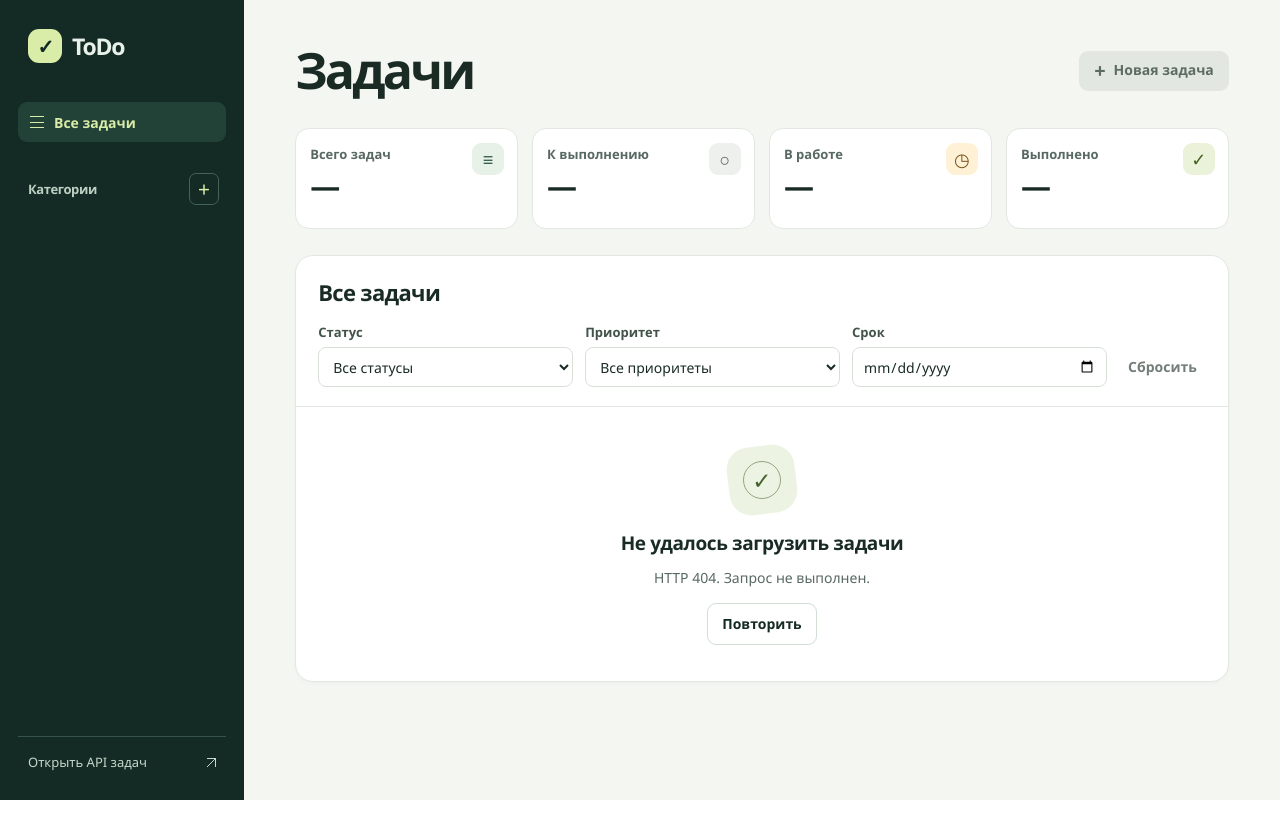
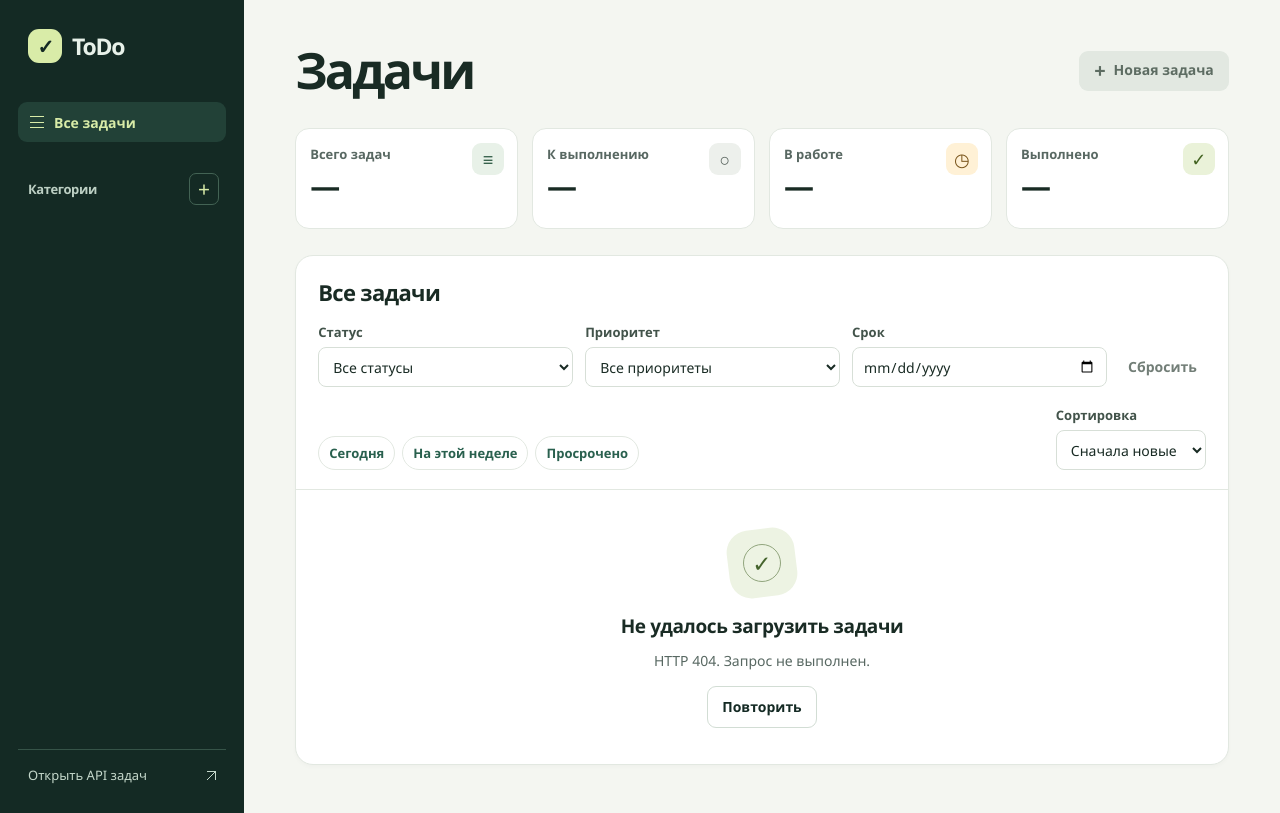
Before and after one commit to artiomchernobai/maven-todo-app, a web app: page /index.html in a window 1280 px wide. Run offline with its HTML, style and script files only (its server is not run), Linux system fonts and the light colour scheme; data that the repository does not hold is empty.

Commit message:
Add task deadline filters, sorting, and category colors

```diff
--- a/src/main/java/com/example/todo/category/CategoryResponse.java
+++ b/src/main/java/com/example/todo/category/CategoryResponse.java
@@ -1,8 +1,8 @@
 package com.example.todo.category;
 
-record CategoryResponse(Long id, String name) {
+record CategoryResponse(Long id, String name, String color) {
 
     static CategoryResponse from(Category category) {
-        return new CategoryResponse(category.getId(), category.getName());
+        return new CategoryResponse(category.getId(), category.getName(), category.getColor());
     }
 }
--- a/src/main/resources/static/index.html
+++ b/src/main/resources/static/index.html
@@ -66,6 +66,20 @@
                     </label>
                     <button class="button text-button" id="reset-filters" type="button" disabled>Сбросить</button>
                 </form>
+                <div class="task-controls">
+                    <div class="quick-dates" id="quick-dates" role="group" aria-label="Быстрые фильтры по срокам">
+                        <button type="button" data-range="today" aria-pressed="false">Сегодня</button>
+                        <button type="button" data-range="week" aria-pressed="false">На этой неделе</button>
+                        <button type="button" data-range="overdue" aria-pressed="false">Просрочено</button>
+                    </div>
+                    <label class="sort-label" for="task-sort">Сортировка
+                        <select id="task-sort">
+                            <option value="recent">Сначала новые</option>
+                            <option value="dueDate">По сроку</option>
+                            <option value="priority">По приоритету</option>
+                        </select>
+                    </label>
+                </div>
                 <div id="task-results" aria-busy="true">
                     <div class="table-wrap" id="table-wrap" hidden>
                         <table role="table">
@@ -129,6 +143,7 @@
                 <button class="icon-button" type="button" data-close aria-label="Закрыть">×</button>
             </header>
             <label>Название категории <input name="name" maxlength="100" required autofocus></label>
+            <label class="category-color-field">Цвет категории <input name="color" type="color"></label>
             <p class="form-error" role="alert" hidden></p>
             <footer class="dialog-actions">
                 <button class="button secondary" type="button" data-close>Отмена</button>
@@ -156,7 +171,7 @@
         <tr role="row">
             <td class="task-name" role="cell">
                 <div class="task-title"></div>
-                <span class="task-category"></span>
+                <span class="task-category"><span class="category-dot" aria-hidden="true"></span><span class="task-category-name"></span></span>
                 <p class="task-description"></p>
             </td>
             <td role="cell"><span class="task-status"></span></td>
--- a/src/main/resources/static/todo.css
+++ b/src/main/resources/static/todo.css
@@ -116,8 +116,14 @@ button:disabled { cursor: default; }
 .category-list { display: grid; gap: 4px; margin: 0; padding: 0; list-style: none; }
 .category-row { display: grid; grid-template-columns: minmax(0, 1fr) auto auto; align-items: center; gap: 2px; }
 .category-name { overflow: hidden; text-overflow: ellipsis; white-space: nowrap; }
-.category-dot { width: 8px; height: 8px; flex: none; border: 1px solid currentColor; border-radius: 50%; }
-.category-link[aria-pressed="true"] .category-dot { background: var(--accent); }
+.category-dot {
+    width: 9px;
+    height: 9px;
+    flex: none;
+    border: 1px solid #728078;
+    border-radius: 50%;
+    background: var(--category-color, transparent);
+}
 .sidebar-note { margin: 7px 10px; color: #bdd0c4; font-size: 13px; }
 
 .api-link {
@@ -251,6 +257,35 @@ h2 { min-width: 0; overflow-wrap: anywhere; font-size: 22px; letter-spacing: -0.
     padding: 0 22px 19px;
 }
 
+.task-controls {
+    display: flex;
+    align-items: end;
+    justify-content: space-between;
+    flex-wrap: wrap;
+    gap: 12px;
+    padding: 0 22px 19px;
+}
+
+.quick-dates { display: flex; flex-wrap: wrap; gap: 7px; }
+.quick-dates button {
+    min-height: 34px;
+    padding: 5px 10px;
+    border: 1px solid var(--line);
+    border-radius: 18px;
+    color: var(--green);
+    background: #fff;
+    font-size: 13px;
+    font-weight: 650;
+}
+.quick-dates button:hover { background: #edf3ec; }
+.quick-dates button[aria-pressed="true"] {
+    border-color: var(--green);
+    background: var(--green);
+    color: #fff;
+}
+.sort-label { min-width: 150px; }
+.category-color-field input { width: 60px; padding: 4px; cursor: pointer; }
+
 label { display: grid; gap: 6px; min-width: 0; color: #42534a; font-size: 13px; font-weight: 650; }
 
 input, select, textarea {
@@ -281,7 +316,7 @@ tbody tr:hover { background: #fbfcfa; }
 .task-name { width: 100%; overflow-wrap: anywhere; }
 .task-title { font-weight: 700; }
 .task-category, .task-description, .task-date { color: var(--muted); }
-.task-category { display: block; margin-top: 3px; font-size: 12px; }
+.task-category { display: flex; align-items: center; gap: 6px; margin-top: 3px; font-size: 12px; }
 .task-description { margin-top: 7px; font-size: 13px; white-space: pre-line; }
 .task-date { white-space: nowrap; }
 
@@ -404,7 +439,7 @@ dialog::backdrop { background: #142a246e; }
     .main { padding: 24px 14px 30px; }
     .summary { margin-block: 20px; gap: 9px; }
     .stat { min-height: 85px; }
-    .panel-header, .filters { padding-inline: 13px; }
+    .panel-header, .filters, .task-controls { padding-inline: 13px; }
     .empty-state { min-height: 235px; padding-block: 29px; }
     table, tbody { display: block; min-width: 0; }
     thead { position: absolute; width: 1px; height: 1px; overflow: hidden; clip-path: inset(50%); }
--- a/src/main/resources/static/todo.js
+++ b/src/main/resources/static/todo.js
@@ -5,6 +5,10 @@ const categoryForm = element("category-form");
 const deleteForm = element("delete-form");
 const statusLabels = { TODO: "К выполнению", IN_PROGRESS: "В работе", DONE: "Выполнено" };
 const priorityLabels = { LOW: "Низкий", MEDIUM: "Средний", HIGH: "Высокий" };
+const priorityRank = { LOW: 0, MEDIUM: 1, HIGH: 2 };
+const categoryPalette = ["#67a68a", "#d99a45", "#8d91c9", "#ce7988", "#53a1bc", "#a18d59"];
+const quickDateButtons = [...element("quick-dates").querySelectorAll("[data-range]")];
+const exactDate = filters.elements.namedItem("dueDate");
 const dateFormat = new Intl.DateTimeFormat("ru", { dateStyle: "medium", timeZone: "UTC" });
 const countFormat = new Intl.NumberFormat("ru");
 
@@ -12,6 +16,7 @@ let categories = [];
 let allTasks = [];
 let hasLoaded = false;
 let selectedCategory = "";
+let dueRange = "";
 let filterRequest;
 let refreshVersion = 0;
 let emptyAction;
@@ -38,7 +43,7 @@ async function api(path, { method = "GET", body, signal } = {}) {
         if (problem.errors) {
             const fields = {
                 title: "Название", name: "Название категории", categoryId: "Категория",
-                priority: "Приоритет", description: "Описание",
+                priority: "Приоритет", description: "Описание", color: "Цвет категории",
             };
             detail = Object.entries(problem.errors)
                 .map(([field, message]) => `${fields[field] ?? field}: ${message}`)
@@ -57,12 +62,17 @@ function notice(message, kind = "success") {
     banner.hidden = false;
 }
 
+function categoryColor(category) {
+    return category.color ?? categoryPalette[(category.id - 1) % categoryPalette.length];
+}
+
 function updateSidebar() {
     const rows = categories.map((category) => {
         const row = element("category-row").content.firstElementChild.cloneNode(true);
         const link = row.querySelector(".category-link");
         link.dataset.categoryId = category.id;
         link.title = category.name;
+        row.querySelector(".category-dot").style.setProperty("--category-color", categoryColor(category));
         row.querySelector(".category-name").textContent = category.name;
         link.addEventListener("click", () => selectCategory(String(category.id)));
 
@@ -132,8 +142,8 @@ function renderTasks(tasks, filtered) {
     counter.textContent = countFormat.format(tasks.length);
     counter.hidden = false;
 
-    const names = new Map(categories.map(({ id, name }) => [id, name]));
-    element("task-list").replaceChildren(...tasks.map((task) => taskRow(task, names)));
+    const categoriesById = new Map(categories.map((category) => [category.id, category]));
+    element("task-list").replaceChildren(...tasks.map((task) => taskRow(task, categoriesById)));
     element("table-wrap").hidden = tasks.length === 0;
     element("empty-state").hidden = tasks.length > 0;
 
@@ -147,10 +157,14 @@ function renderTasks(tasks, filtered) {
     }
 }
 
-function taskRow(task, names) {
+function taskRow(task, categoriesById) {
     const row = element("task-row").content.firstElementChild.cloneNode(true);
     row.querySelector(".task-title").textContent = task.title;
-    row.querySelector(".task-category").textContent = names.get(task.categoryId) ?? `Категория №${task.categoryId}`;
+    const category = categoriesById.get(task.categoryId);
+    row.querySelector(".task-category-name").textContent = category?.name ?? `Категория №${task.categoryId}`;
+    if (category) {
+        row.querySelector(".category-dot").style.setProperty("--category-color", categoryColor(category));
+    }
     const description = row.querySelector(".task-description");
     description.textContent = task.description ?? "";
     description.hidden = !task.description;
@@ -197,6 +211,53 @@ async function useButton(button, action) {
     }
 }
 
+function setDueRange(range) {
+    dueRange = range;
+    for (const button of quickDateButtons) {
+        button.setAttribute("aria-pressed", String(button.dataset.range === dueRange));
+    }
+}
+
+function localDateKey(date) {
+    return [date.getFullYear(), date.getMonth() + 1, date.getDate()]
+        .map((part, index) => String(part).padStart(index === 0 ? 4 : 2, "0"))
+        .join("-");
+}
+
+function filterByDueRange(tasks) {
+    if (!dueRange) return tasks;
+
+    const now = new Date();
+    const today = localDateKey(now);
+    if (dueRange === "today") return tasks.filter((task) => task.dueDate === today);
+    if (dueRange === "overdue") {
+        return tasks.filter((task) => task.dueDate && task.dueDate < today && task.status !== "DONE");
+    }
+
+    const monday = new Date(now);
+    monday.setDate(now.getDate() - (now.getDay() + 6) % 7);
+    const sunday = new Date(monday);
+    sunday.setDate(monday.getDate() + 6);
+    const start = localDateKey(monday);
+    const end = localDateKey(sunday);
+    return tasks.filter((task) => task.dueDate && task.dueDate >= start && task.dueDate <= end);
+}
+
+function sortTasks(tasks) {
+    const sort = element("task-sort").value;
+    return [...tasks].sort((first, second) => {
+        if (sort === "dueDate") {
+            if (first.dueDate && !second.dueDate) return -1;
+            if (!first.dueDate && second.dueDate) return 1;
+            if (first.dueDate !== second.dueDate) return first.dueDate < second.dueDate ? -1 : 1;
+        }
+        if (sort === "priority" && first.priority !== second.priority) {
+            return priorityRank[second.priority] - priorityRank[first.priority];
+        }
+        return second.id - first.id;
+    });
+}
+
 async function loadTasks() {
     if (!hasLoaded) return;
     filterRequest?.abort();
@@ -209,12 +270,12 @@ async function loadTasks() {
     }
     if (selectedCategory) params.set("categoryId", selectedCategory);
 
-    const filtered = params.size > 0;
+    const filtered = params.size > 0 || Boolean(dueRange);
     element("reset-filters").disabled = !filtered;
     element("task-results").setAttribute("aria-busy", "true");
     try {
-        const tasks = filtered ? await api(`tasks?${params}`, { signal: request.signal }) : allTasks;
-        if (!request.signal.aborted) renderTasks(tasks, filtered);
+        const tasks = params.size ? await api(`tasks?${params}`, { signal: request.signal }) : allTasks;
+        if (!request.signal.aborted) renderTasks(sortTasks(filterByDueRange(tasks)), filtered);
     } catch (error) {
         if (!request.signal.aborted) showLoadError(error);
     } finally {
@@ -244,6 +305,7 @@ async function refresh() {
 
 function resetFilters() {
     filters.reset();
+    setDueRange("");
     selectCategory("");
 }
 
@@ -267,6 +329,9 @@ function openCategory(category) {
     categoryForm.reset();
     categoryForm.dataset.id = category?.id ?? "";
     categoryForm.elements.namedItem("name").value = category?.name ?? "";
+    categoryForm.elements.namedItem("color").value = category
+        ? categoryColor(category)
+        : categoryPalette[categories.length % categoryPalette.length];
     element("category-dialog-title").textContent = category ? "Редактирование категории" : "Новая категория";
     openDialog(categoryForm);
 }
@@ -336,9 +401,9 @@ configureDialog(categoryForm, async (data) => {
     const id = categoryForm.dataset.id;
     await api(id ? `categories/${id}` : "categories", {
         method: id ? "PUT" : "POST",
-        body: { name: data.get("name").trim() },
+        body: { name: data.get("name").trim(), color: data.get("color") },
     });
-    return id ? "Категория переименована." : "Категория создана.";
+    return id ? "Изменения категории сохранены." : "Категория создана.";
 });
 
 configureDialog(deleteForm, async () => {
@@ -352,6 +417,18 @@ element("add-category").addEventListener("click", () => openCategory());
 element("all-categories").addEventListener("click", () => selectCategory(""));
 element("empty-action").addEventListener("click", () => emptyAction?.());
 element("reset-filters").addEventListener("click", resetFilters);
-filters.addEventListener("change", () => void loadTasks());
+for (const button of quickDateButtons) {
+    button.addEventListener("click", () => {
+        const range = button.dataset.range;
+        setDueRange(dueRange === range ? "" : range);
+        if (dueRange) exactDate.value = "";
+        void loadTasks();
+    });
+}
+element("task-sort").addEventListener("change", () => void loadTasks());
+filters.addEventListener("change", (event) => {
+    if (event.target === exactDate && exactDate.value) setDueRange("");
+    void loadTasks();
+});
 filters.addEventListener("submit", (event) => event.preventDefault());
 void refresh();
```
Also changed, not shown: src/main/java/com/example/todo/category/Category.java (+13 -3 lines), src/main/java/com/example/todo/category/CategoryController.java (+7 -3 lines), src/main/java/com/example/todo/category/CategoryService.java (+4 -4 lines), README.md, 1 other file.
